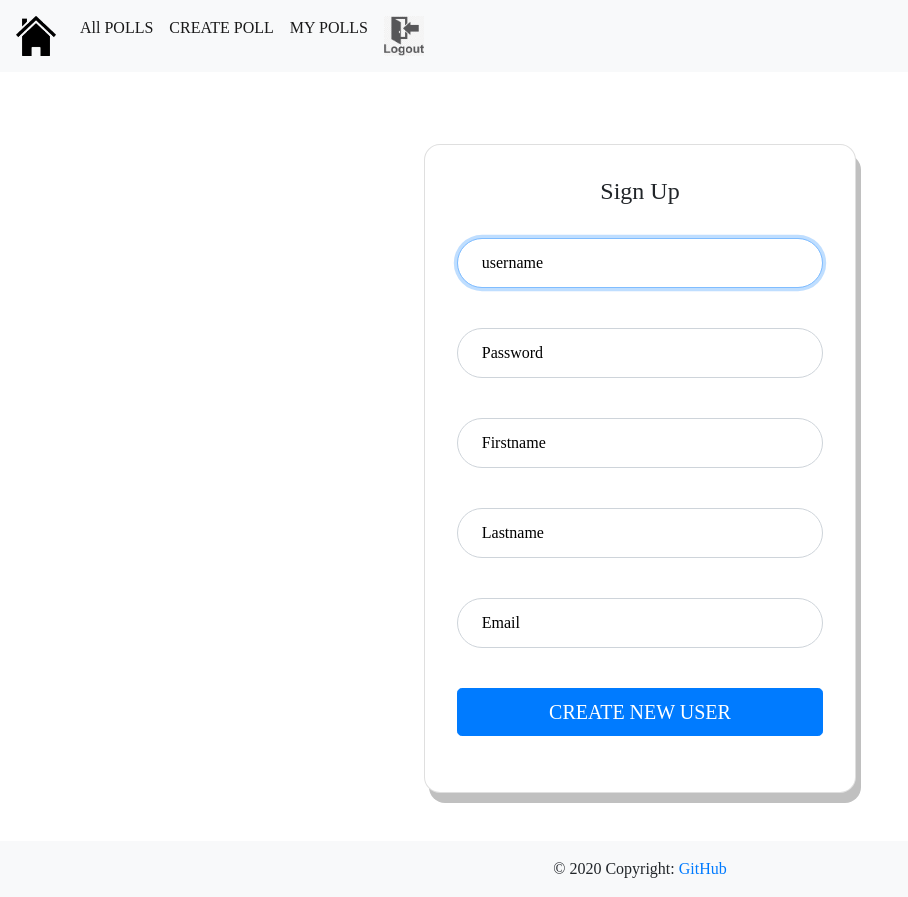
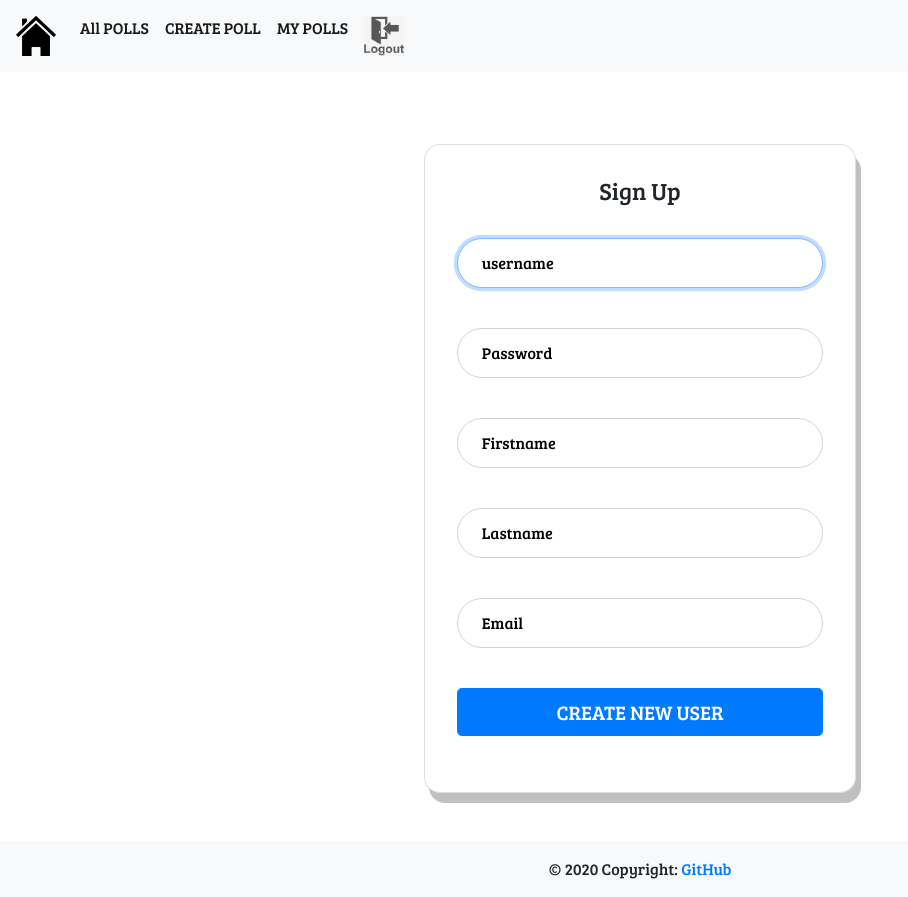
Before and after one commit to nirawit1568/webpro, a Django app: template kodvote/templates/sign_up.html in a window 1280 px wide. Shown: the whole page, without its empty margins (0-908 px from the left). Run offline with Django 3.2, Linux system fonts and the light colour scheme; the template is opened without the code that fills it, so the values that code supplies are empty; some libraries are stand-ins or nearby versions.

Commit message:
qweqwewqe

```diff
--- a/kodvote/organize/views.py
+++ b/kodvote/organize/views.py
@@ -49,7 +49,6 @@ def add_user(request):
 
         new = request.POST.get('username')
         guser = User.objects.filter(username=new)
-        print(guser)
         if guser:
             context['error'] = 'Username have already!'
             print('111111111111')
--- a/kodvote/templates/sign_up.html
+++ b/kodvote/templates/sign_up.html
@@ -5,6 +5,7 @@
 <head>
     <link rel="stylesheet" type="text/css" href="{% static 'css/bootstrap.css'%}">
     <link rel="stylesheet" type="text/css" href="{% static 'css/login.css'%}">
+    <link href="https://fonts.googleapis.com/css?family=Bree+Serif&display=swap" rel="stylesheet">
 </head>
 
 
```
Also changed, not shown: kodvote/db.sqlite3.
